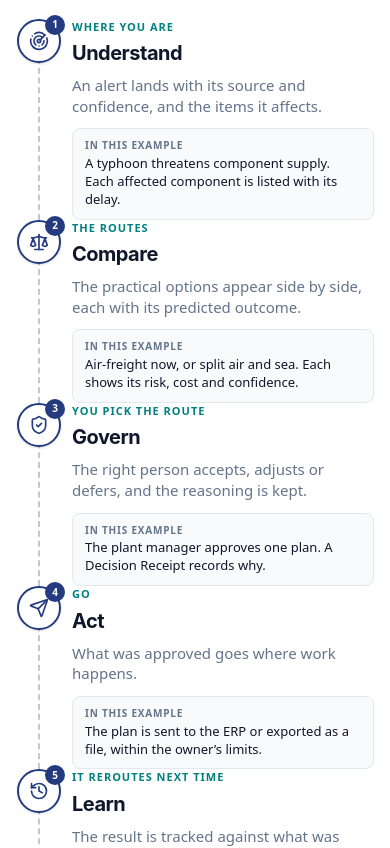
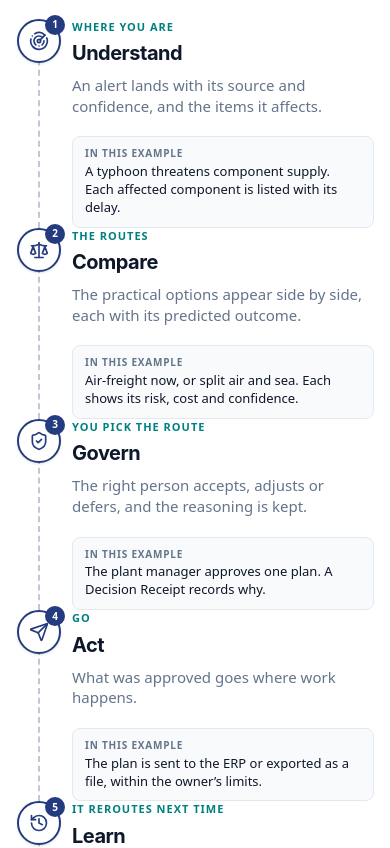
Before and after one commit to nithin988/kimaru-website, a React (Vite) app: page / in a window 390 px wide. Shown: the part 6480-7328 px from the top of the page. Built offline with nearby package versions, Linux system fonts and the light colour scheme.

Commit message:
How it works: more space above the example boxes
Co-Authored-By: Claude Sonnet 5.5 <noreply@anthropic.com>

```diff
--- a/src/components/HowItWorks.tsx
+++ b/src/components/HowItWorks.tsx
@@ -35,7 +35,7 @@ export function HowItWorks() {
                 <p className="m-0 text-[11px] font-semibold uppercase tracking-[0.09em] text-active">{s.gps}</p>
                 <h3 className="m-0 mt-1 text-xl font-bold text-primary">{s.k}</h3>
                 <p className="m-0 mt-2 text-[15px] leading-snug text-muted-foreground lg:min-h-[69px]">{s.b}</p>
-                <p className="m-0 mt-3 rounded-lg border border-border bg-panel px-3 py-2.5 text-left text-[13px] leading-snug text-foreground lg:mt-auto lg:h-[120px]">
+                <p className="m-0 mt-5 rounded-lg border border-border bg-panel px-3 py-2.5 text-left text-[13px] leading-snug text-foreground lg:mt-auto lg:h-[120px]">
                   <span className="mb-0.5 block text-[10px] font-semibold uppercase tracking-[0.08em] text-muted-foreground">In this example</span>
                   {s.ex}
                 </p>
```
